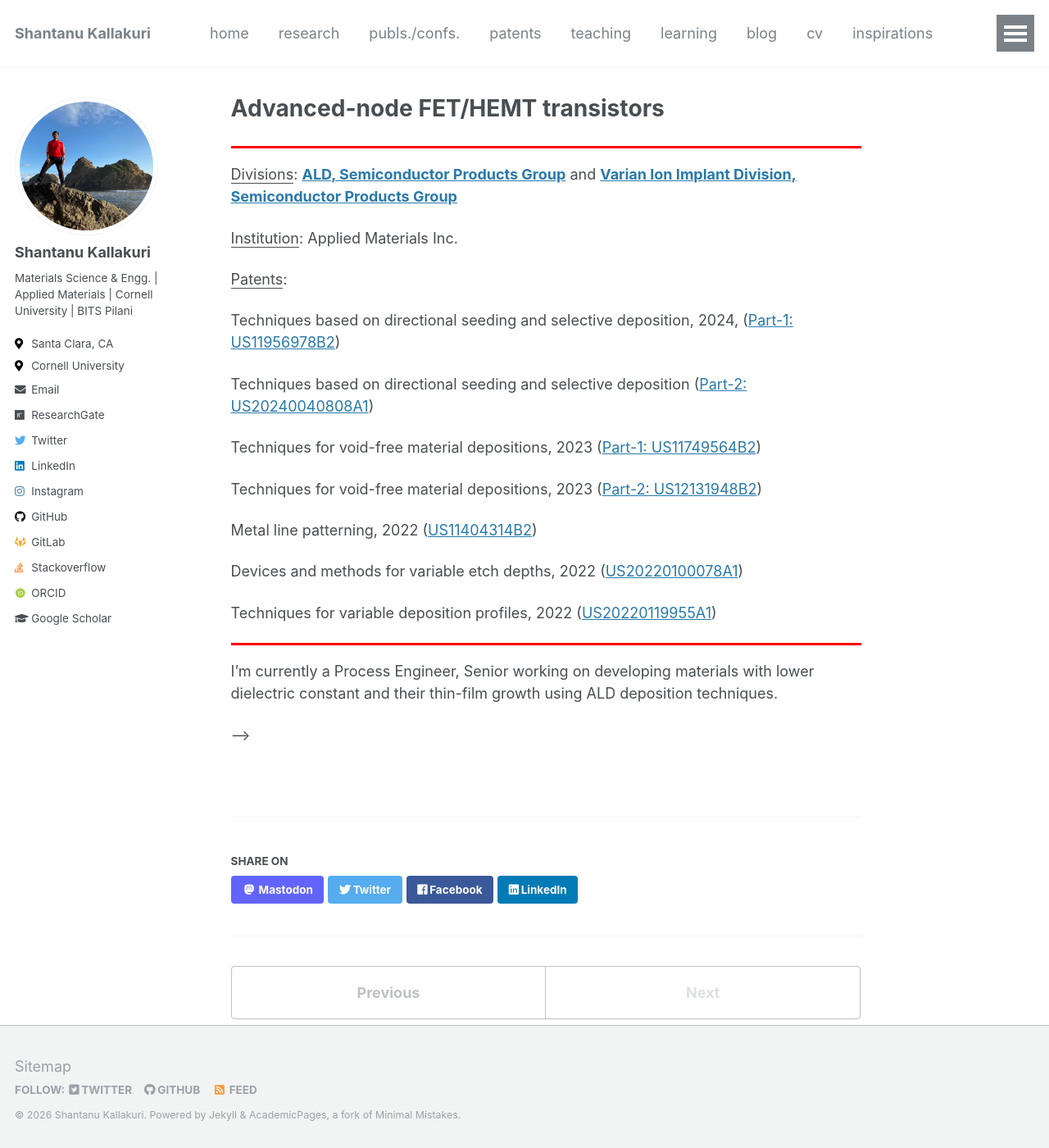
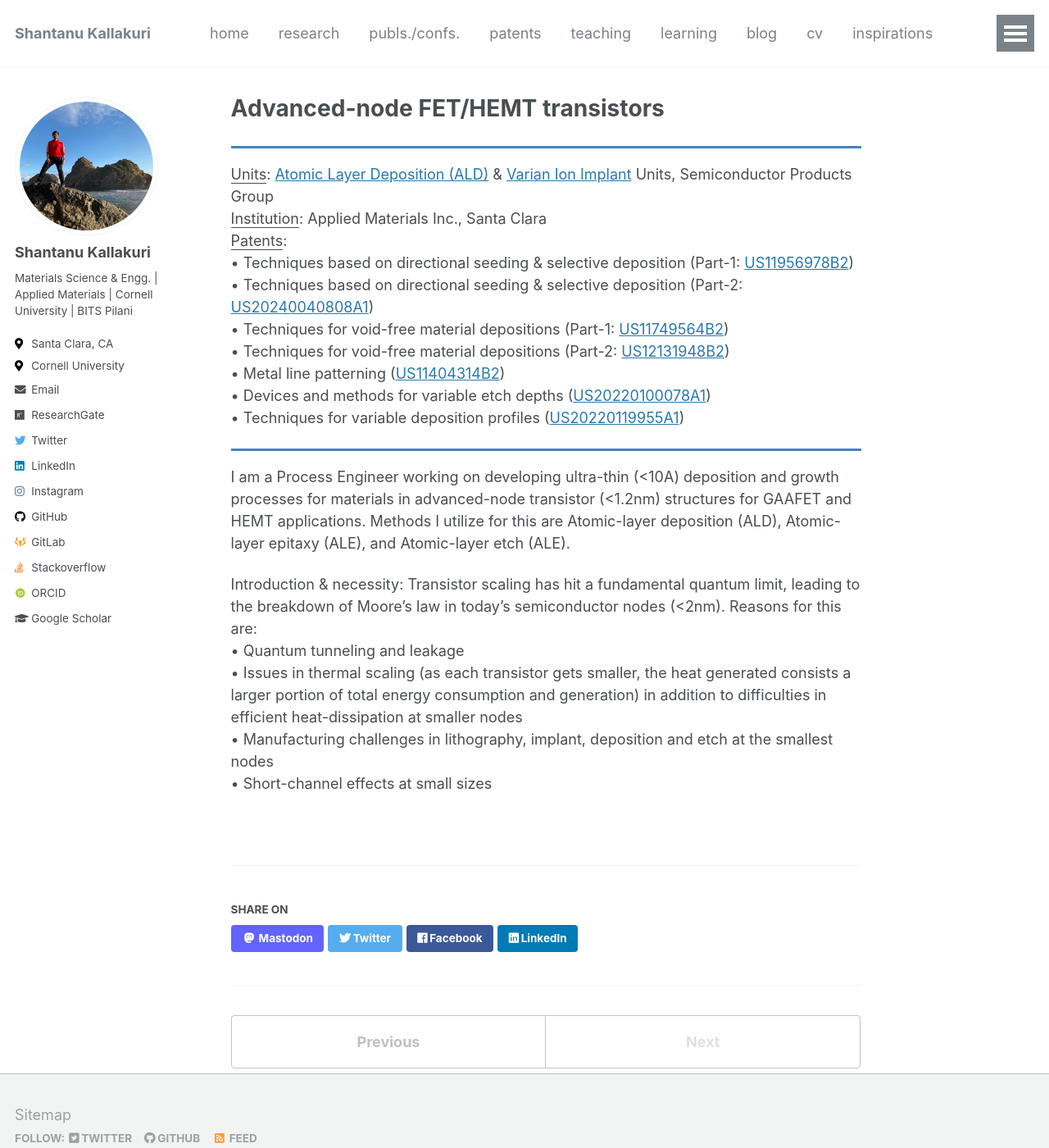
Before and after one commit to shantanukallakuri/research, a Jekyll site: the page built from _research/2022-advanced-transistors.md, in a window 1280 px wide and 1400 px high. Shown: the whole window at 82% size. Built offline with Jekyll 4.4.1, drawn with Linux system fonts in a browser that asks for light colours; some web fonts are replaced.

Commit message:
2026.03.16 - Updated pages4

```diff
--- a/_research/2022-advanced-transistors.md
+++ b/_research/2022-advanced-transistors.md
@@ -8,37 +8,37 @@
   og_image: "research/gaafethemt.jpg"
 ---
 
-<hr style="border: none; height: 3px; background-color: red; border-top: 4px #4183C4;">
+<hr style="border: none; height: 3px; background-color: #4183C4; border-top: 4px #4183C4;">
 
-<u>Divisions</u>: <b>[ALD, Semiconductor Products Group](https://www.appliedmaterials.com/il/en/about.html)</b> and <b>[Varian Ion Implant Division, Semiconductor Products Group](https://www.appliedmaterials.com/us/en/semiconductor/products/processes/implant.html)</b><br/>
+<u>Units</u>: [Atomic Layer Deposition (ALD)](https://www.appliedmaterials.com/il/en/about.html) & [Varian Ion Implant](https://www.appliedmaterials.com/us/en/semiconductor/products/processes/implant.html) Units, Semiconductor Products Group<br/>
+<u>Institution</u>: Applied Materials Inc., Santa Clara<br/>
+<u>Patents</u>:<br />
+• Techniques based on directional seeding & selective deposition (Part-1: [US11956978B2](https://patentimages.storage.googleapis.com/bd/de/7f/d6d609a1ae24c8/US11956978.pdf))<br />
+• Techniques based on directional seeding & selective deposition (Part-2: [US20240040808A1](https://patentimages.storage.googleapis.com/48/0d/8b/6abf827b301e81/US20240040808A1.pdf))<br />
+• Techniques for void-free material depositions (Part-1: [US11749564B2](https://patentimages.storage.googleapis.com/da/b3/a8/00812c5858a5fa/US11749564.pdf))<br />
+• Techniques for void-free material depositions (Part-2: [US12131948B2](https://patentimages.storage.googleapis.com/18/f8/08/fa282d1176339e/US12131948.pdf))<br />
+• Metal line patterning ([US11404314B2](https://patentimages.storage.googleapis.com/a6/a3/e3/452e123b379037/US11404314.pdf))<br />
+• Devices and methods for variable etch depths ([US20220100078A1](https://patentimages.storage.googleapis.com/b9/06/49/45f22221090201/US20220100078A1.pdf))<br />
+• Techniques for variable deposition profiles ([US20220119955A1](https://patentimages.storage.googleapis.com/89/b3/03/b18c42fe95e177/US20220119955A1.pdf))<br />
 
-<u>Institution</u>: Applied Materials Inc.<br/>
+<hr style="border: none; height: 3px; background-color: #4183C4; border-top: 4px #4183C4;">
 
-<u>Patents</u>:<br />
+I am a Process Engineer working on developing ultra-thin (<10A) deposition and growth processes for materials in advanced-node transistor (<1.2nm) structures for GAAFET and HEMT applications. Methods I utilize for this are Atomic-layer deposition (ALD), Atomic-layer epitaxy (ALE), and Atomic-layer etch (ALE).
 
-
-Techniques based on directional seeding and selective deposition, 2024, ([Part-1: US11956978B2](https://patentimages.storage.googleapis.com/bd/de/7f/d6d609a1ae24c8/US11956978.pdf))
-
-Techniques based on directional seeding and selective deposition ([Part-2: US20240040808A1](https://patentimages.storage.googleapis.com/48/0d/8b/6abf827b301e81/US20240040808A1.pdf))
-
-Techniques for void-free material depositions, 2023 ([Part-1: US11749564B2](https://patentimages.storage.googleapis.com/da/b3/a8/00812c5858a5fa/US11749564.pdf))
-
-Techniques for void-free material depositions, 2023 ([Part-2: US12131948B2](https://patentimages.storage.googleapis.com/18/f8/08/fa282d1176339e/US12131948.pdf))
-
-Metal line patterning, 2022 ([US11404314B2](https://patentimages.storage.googleapis.com/a6/a3/e3/452e123b379037/US11404314.pdf))
-
-Devices and methods for variable etch depths, 2022 ([US20220100078A1](https://patentimages.storage.googleapis.com/b9/06/49/45f22221090201/US20220100078A1.pdf))
-
-Techniques for variable deposition profiles, 2022 ([US20220119955A1](https://patentimages.storage.googleapis.com/89/b3/03/b18c42fe95e177/US20220119955A1.pdf))
-
-<hr style="border: none; height: 3px; background-color: red; border-top: 4px #4183C4;">
-
-I'm currently a Process Engineer, Senior working on developing materials with lower dielectric constant and their thin-film growth using ALD deposition techniques.
+Introduction & necessity: Transistor scaling has hit a fundamental quantum limit, leading to the breakdown of Moore's law in today's semiconductor nodes (<2nm). Reasons for this are:<br />
+• Quantum tunneling and leakage<br />
+• Issues in thermal scaling (as each transistor gets smaller, the heat generated consists a larger portion of total energy consumption and generation) in addition to difficulties in efficient heat-dissipation at smaller nodes<br />
+• Manufacturing challenges in lithography, implant, deposition and etch at the smallest nodes<br />
+• Short-channel effects at small sizes
 
 <!--
-In this research post-doc Haixiang Han and I investigate (along with team members) how chirality can be structurally imparted into bulk materials starting from an atomic-scale in a continuous, unbroken hierarchy. Chirality is essential to both quantum-materials as well as fundamental biological building blocks. Our team had previously made two important discoveries pertaining to inorganic and chiral materials - 1) That it is possible to isomerize inorganic materials in a controlled bistable manner beyond metal-organic/inorganic complexes ([Science](https://www.science.org/doi/10.1126/science.aau9464)) and 2) Concentration can help focus the size of nanoparticles to stable domains that can exhibit this isomerization ([JACS](https://pubs.acs.org/doi/10.1021/jacs.5b10006)).
+Rationale:
+Results:
+Methods:
+Conclusion:
+-->
 
-We were able to extend this further and demonstrate that these building blocks can spontaneously form thin-films through a filament formation mechanism that wraps these atomically-precise magic-sized nanocrystals in a spin-selective manner. A key element here is that our method can impart chirality in a structural, scalable, and hierarchical manner irrespective of the chirality of the starting components. This enables key materials building avenues for various applications within biology, quantum information and quantum processing.
+<!-- -->
 
 <!-- In this research I ask why, while-->
 <!-- I argue that, they realize that; if they, they must -->
@@ -51,7 +51,6 @@
 <!-- I also explore the temporal dynamics of -->
 <!-- I explore how actually conduct using an __ __model to predict when likely to-->
 <!-- Such simulation based approaches help us understand the role that can play-->
--->
 
 <!--
 ## Abstract
```
Also changed, not shown: _pages/patents.md (+7 -13 lines), _research/2021-chiral-materials.md (+5 -7 lines).
